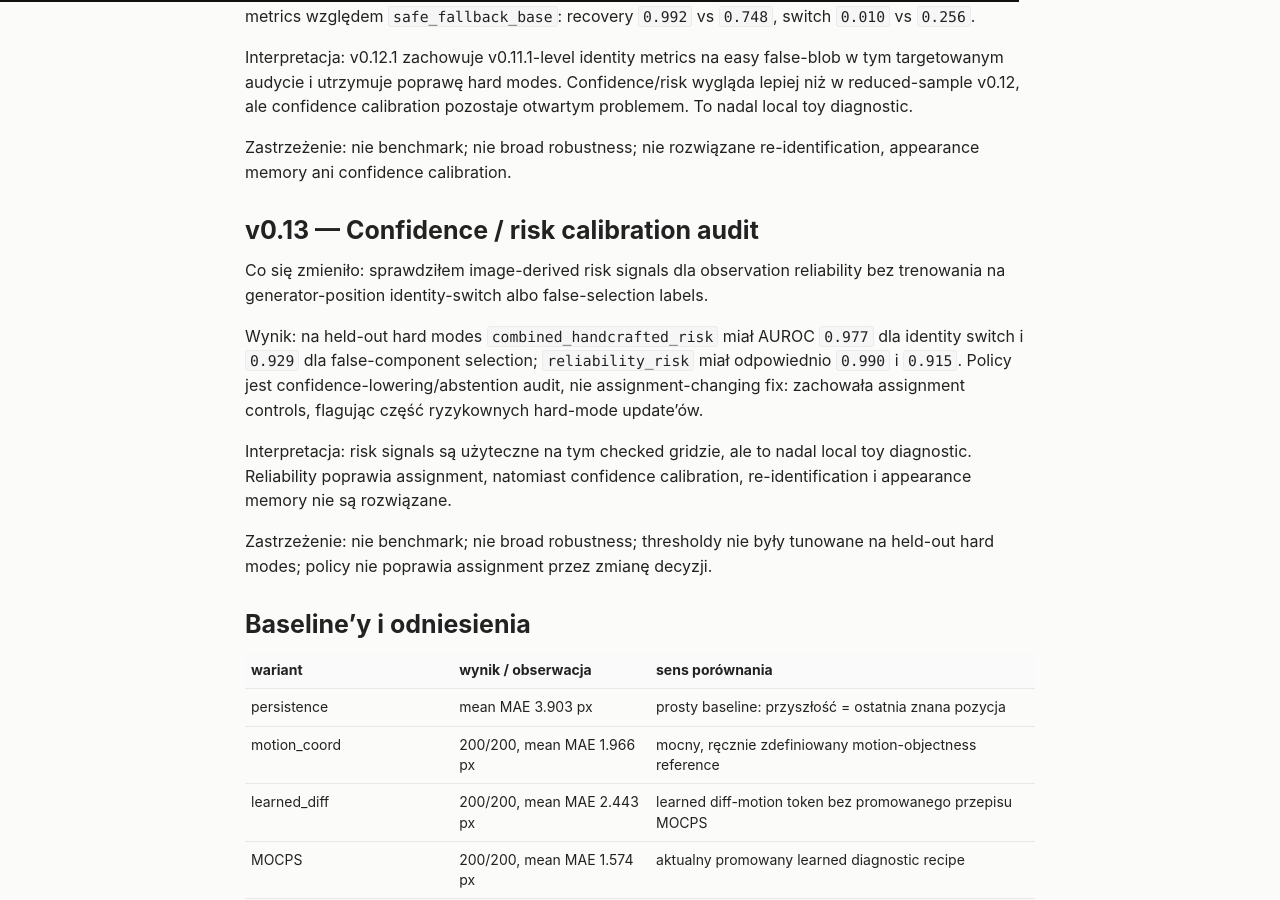
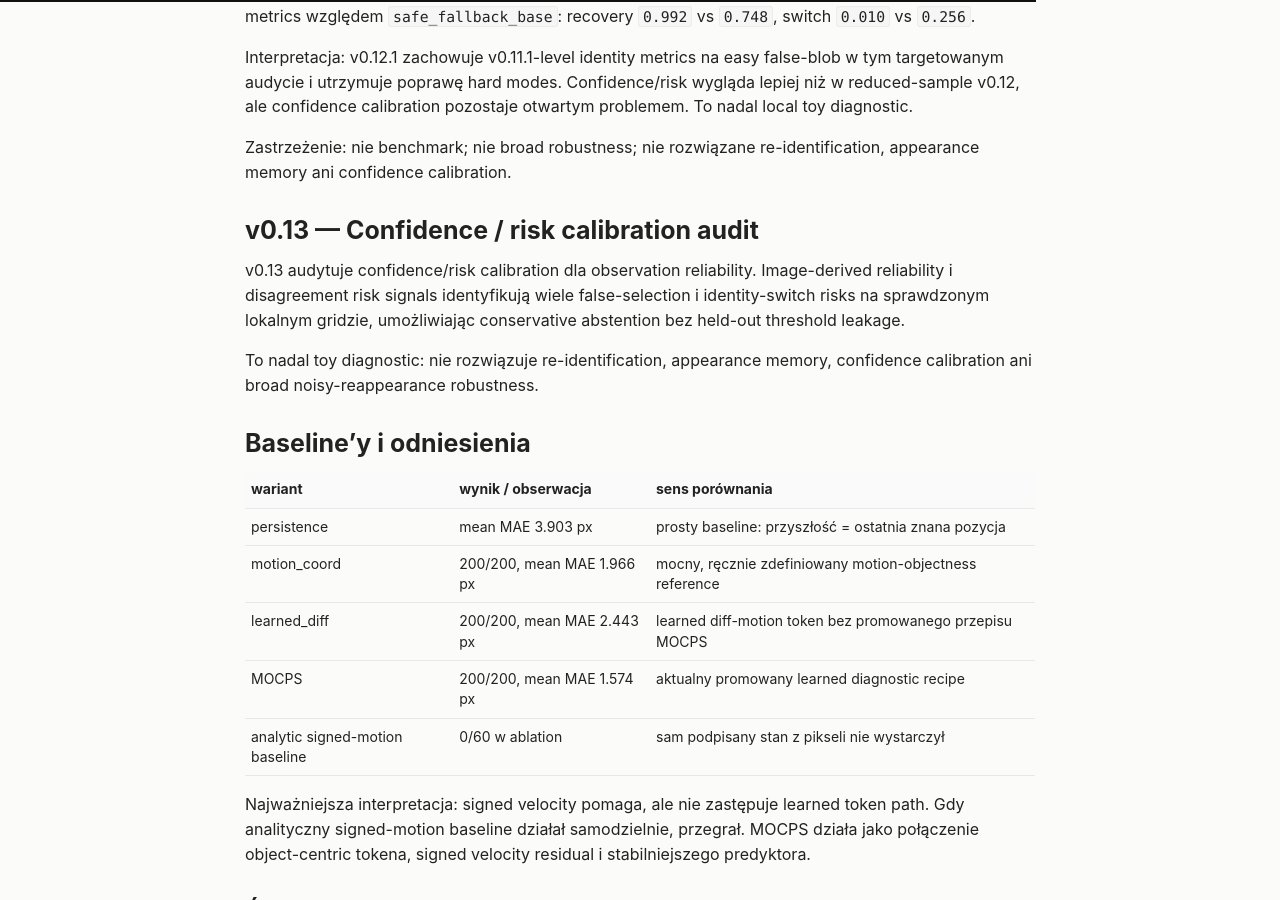
Before and after one commit to rdemb/rdemb.github.io, a Jekyll site: the page built from mocps.md, in a window 1280 px wide and 900 px high, scrolled down 9315 px. Built offline with Jekyll 4.4.1, drawn with Linux system fonts in a browser that asks for light colours.

Commit message:
Harden MOCPS v0.13 public wording

```diff
--- a/mocps.md
+++ b/mocps.md
@@ -276,13 +276,9 @@
 
 ## v0.13 — Confidence / risk calibration audit
 
-Co się zmieniło: sprawdziłem image-derived risk signals dla observation reliability bez trenowania na generator-position identity-switch albo false-selection labels.
+v0.13 audytuje confidence/risk calibration dla observation reliability. Image-derived reliability i disagreement risk signals identyfikują wiele false-selection i identity-switch risks na sprawdzonym lokalnym gridzie, umożliwiając conservative abstention bez held-out threshold leakage.
 
-Wynik: na held-out hard modes `combined_handcrafted_risk` miał AUROC `0.977` dla identity switch i `0.929` dla false-component selection; `reliability_risk` miał odpowiednio `0.990` i `0.915`. Policy jest confidence-lowering/abstention audit, nie assignment-changing fix: zachowała assignment controls, flagując część ryzykownych hard-mode update'ów.
-
-Interpretacja: risk signals są użyteczne na tym checked gridzie, ale to nadal local toy diagnostic. Reliability poprawia assignment, natomiast confidence calibration, re-identification i appearance memory nie są rozwiązane.
-
-Zastrzeżenie: nie benchmark; nie broad robustness; thresholdy nie były tunowane na held-out hard modes; policy nie poprawia assignment przez zmianę decyzji.
+To nadal toy diagnostic: nie rozwiązuje re-identification, appearance memory, confidence calibration ani broad noisy-reappearance robustness.
 
 ## Baseline’y i odniesienia
 
```
Also changed, not shown: de/mocps.md (+2 -6 lines), en/mocps.md (+2 -6 lines).
